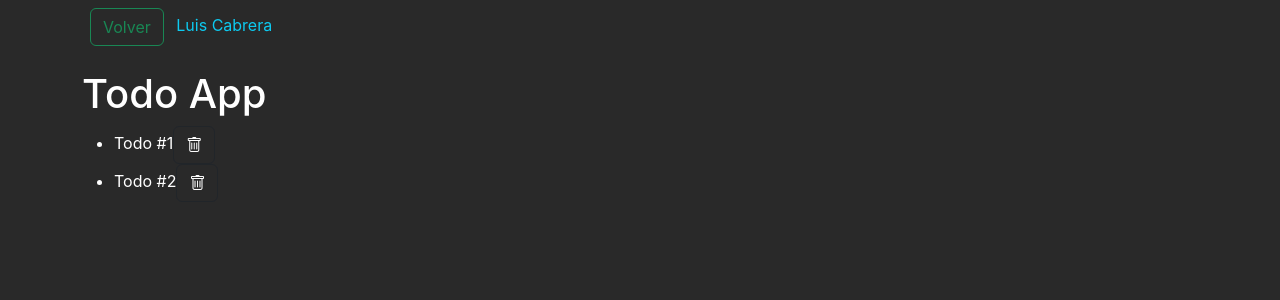
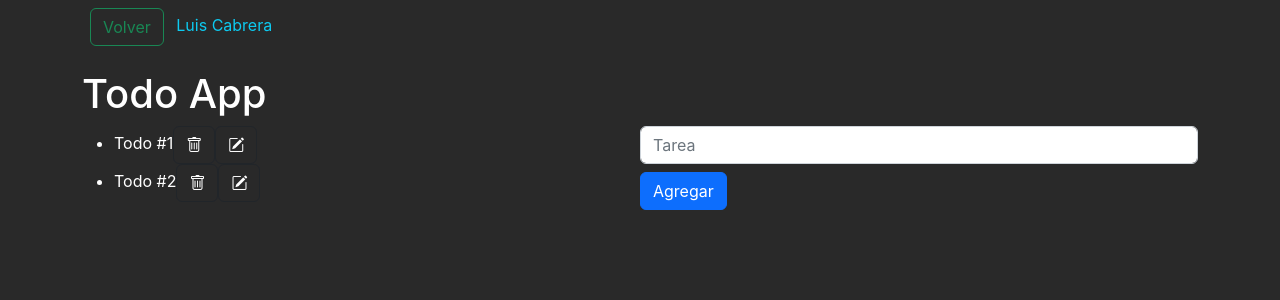
Before and after one commit to SebaGNH/RJS-useReducer-VYB, a React (Vite) app: page /TodoLC in a window 1280 px wide. Shown: the top 300 px of the page. Built offline with nearby package versions, Linux system fonts and the light colour scheme.

Commit message:
agregando botón edit

```diff
--- a/src/lc-03-todo/TodoLC.jsx
+++ b/src/lc-03-todo/TodoLC.jsx
@@ -1,4 +1,4 @@
-import React, { useReducer } from 'react'
+import React, { useReducer, useState } from 'react'
 import { ButtonBack } from '../components/ButtonBack'
 
 const initialTodo = [
@@ -8,13 +8,24 @@ const initialTodo = [
 
 const Types = {
   add: 'add',
-  delete: 'delete'
+  delete: 'delete',
+  edit: 'edit'
 }
 
-const reducer = (state = initialTodo, action = {}) => {
+// [{}] xq el initialTodo es un arreglo de objetos
+const reducer = (state = initialTodo, action = [{}]) => {
   // console.log(action) // Object { type: "delete", payload: 2 }
+  // console.log(state) // Array [ {…}, {…} ]
+
+  // console.log(...state) // digamos que ... quita los []
+  // Object { id: 1, title: "Todo #1" } Object { id: 2, title: "Todo #2" }
+
   switch (action.type) {
     case Types.delete: return state.filter( s => s.id != action.payload)
+    //case Types.add: return [...state , { id: 5 , title: action.payload}]
+    // el reducer debe mantenerce como una funcion pura por lo que no podemos usar acá el mathrandom para generar el id nuevo, este dato viene generalmente de la base de datos
+    case Types.add: return [...state , action.payload ]
+    case Types.edit: return state
     default: return state;
   }
 }
@@ -22,12 +33,35 @@ const reducer = (state = initialTodo, action = {}) => {
 export const TodoLC = () => {
   //Va reducer() xq estamos ejecutando la función y devuelve el "initialTodo" por state xq ya tenemos valore por defecto en reducer
   const [state, dispatch] = useReducer(reducer, reducer());
+  const [inputText, setinputText] = useState('');
+
+  // onClick Add
+  const handleClick = () => {
+    const newTodo = { id: Math.random().toString(36).substring(2) , title: inputText}
+    dispatch({
+      type: Types.add,
+      payload: newTodo
+    })
+    setinputText(''); // Limpiamos input
+  }
+
+  const handleEdit = (todo) => { // { id: 1, title: "Todo #1" }
+    setinputText(todo.title)
+    dispatch({
+      type: Types.edit// ,
+      // payload: todo
+    });
+  }
+
+
   return (
     <>
       <ButtonBack nombre='Luis Cabrera'/>
       <h1>Todo App</h1>
 
-      <ul>
+      <div className='d-flex'>
+
+      <ul className='col-md-6'>
         { state.map( (todo) => (
             <li key={todo.id}>
               {todo.title}
@@ -38,12 +72,29 @@ export const TodoLC = () => {
                   type: Types.delete,
                   payload: todo.id
                 })}
-              >
-              </button>
+              ></button>
+              <button
+                className='btn btn-dark bg-transparent bi bi-pencil-square'
+                onClick={ () => handleEdit(todo) }
+              ></button>
             </li>
           ))}
       </ul>
-
+      <div className="col-md-6">
+        <input
+          type="text"
+          value={inputText}
+          onChange={ (ev) => setinputText(ev.target.value)}
+          placeholder='Tarea'
+          className='form-control'
+          maxLength={30}
+        />
+        <button
+          className='btn btn-primary mt-2'
+          onClick={handleClick}
+        >Agregar</button>
+      </div>
+    </div>
     </>
   )
 }
```
